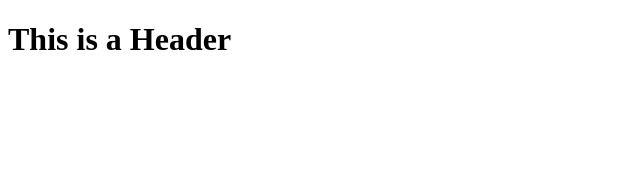
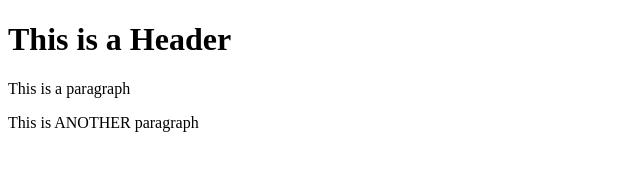
Before and after one commit to Santi-dog/git-test, a plain HTML site: page index.html in a window 1280 px wide. Shown: the whole page, without its empty margins (0-640 px from the left). Drawn offline with Linux system fonts and the light colour scheme.

Commit message:
Third commit

```diff
--- a/index.html
+++ b/index.html
@@ -2,5 +2,7 @@
 <html>
     <body>
         <h1>This is a Header</h1>
+        <p>This is a paragraph</p>
+        <p>This is ANOTHER paragraph</p>
     </body>
 </html>
```
